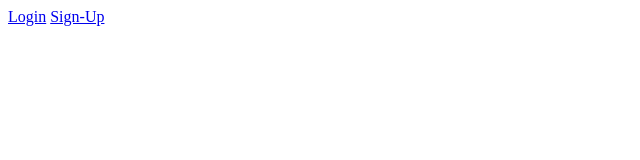
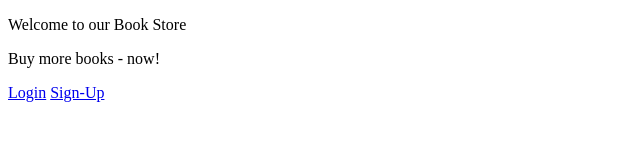
Before and after one commit to st34k/bookkeeper, a plain HTML site: page index.html in a window 1280 px wide. Shown: the whole page, without its empty margins (0-640 px from the left). Drawn offline with Linux system fonts and the light colour scheme.

Commit message:
added title and paragraph to index

```diff
--- a/index.html
+++ b/index.html
@@ -4,7 +4,12 @@
   <title></title>
 </head>
 <body>
-
+  <div id='outerdiv' name='div1' data-info='foo' class='box1'>
+        <div id='innerdiv' name='div2' data-info='bar' class='box2'>
+            <p id='t1'>Welcome to our Book Store</p>
+            <p id='t2'>Buy more books - now!</p>
+        </div>
+  </div>
   <a href="login.html">Login</a>
   <a href="sign-up.html">Sign-Up</a>
 </body>
```
